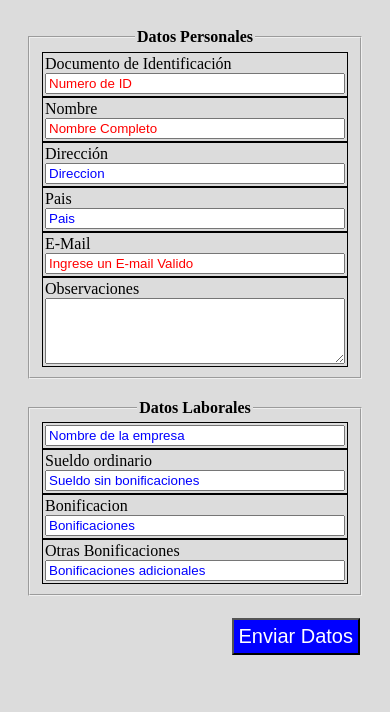
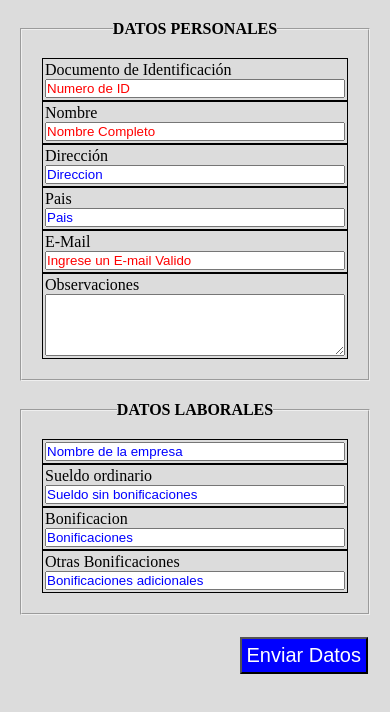
Before and after one commit to Jorge21F/Form, a plain HTML site: page index.html in a window 390 px wide. Drawn offline with Linux system fonts and the light colour scheme.

Commit message:
Arreglos menores

```diff
--- a/css/style.css
+++ b/css/style.css
@@ -1,3 +1,8 @@
+* {
+    margin: 0px;
+    padding: 0px;
+}
+
 body {
     background-color: gainsboro;
 }
@@ -10,6 +15,7 @@ body {
         "main"
         "footer"
     ;
+    margin: auto 10%;
 }
 
 /* Establece el area que ocuparan en el layout de la pagina */
@@ -20,12 +26,14 @@ footer {grid-area: footer;}
 /* Le da un margin a las secciones del formulario */
 fieldset {
     margin: 20px;
+    padding: 20px;
 }
 
 /* Centra y aplica negrita a los titulos de seccion de formulario */
 fieldset legend {
     text-align: center;
     font-weight: bold;
+    text-transform: uppercase;
 }
 
 /* Presenta el formulario con un grid de 2 columnas, una para descripcion y otra para su llenado */
@@ -74,6 +82,9 @@ input[type=submit]:hover {
 
 /* MediaQuerie para que, en pantallas pequeñas, el formulario se presente en una sola columna */
 @media screen and (max-width: 760px) {
+    .contenedor {
+        margin: auto;
+    }
     .contenedor form label {
         grid-template-columns: 1fr;
     }
```
